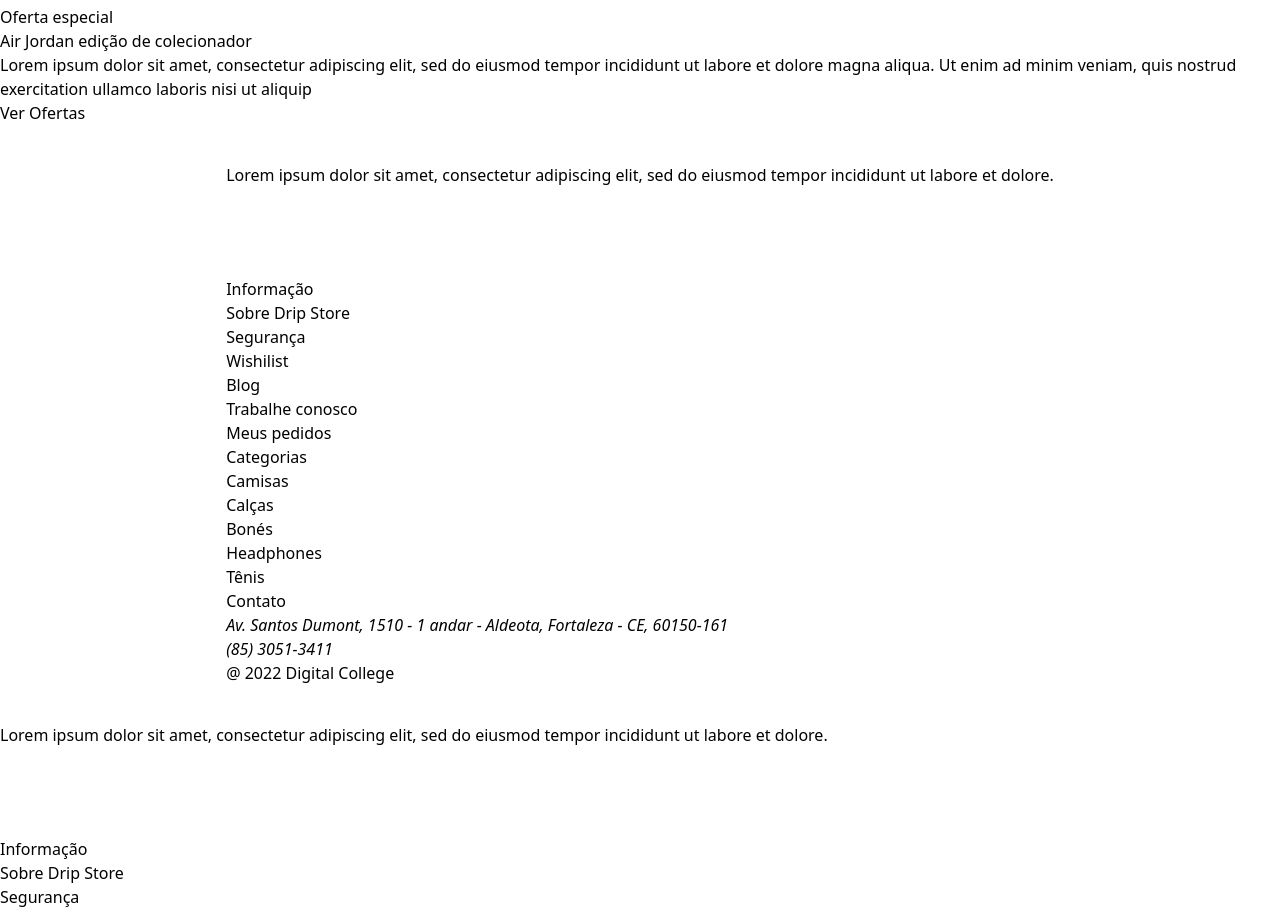
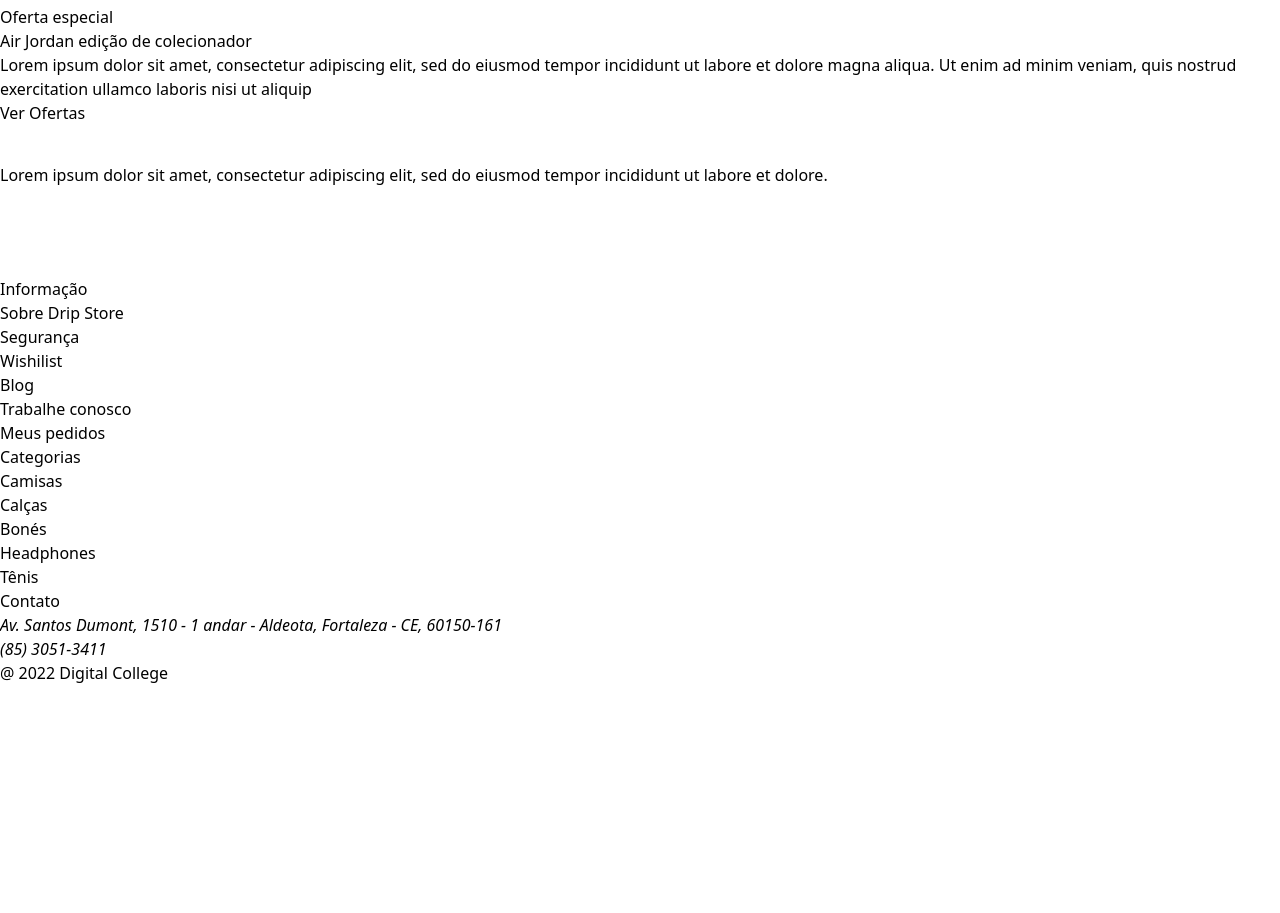
Before and after one commit to jaraujo95/dripstore, a React (Vite) app: page / in a window 1280 px wide. Shown: the part 6240-7153 px from the top of the page. After the commit the page ends 6925 px from the top, so only its background shows below. Built offline with nearby package versions, Linux system fonts and the light colour scheme.

Commit message:
alterando local do footer

```diff
--- a/src/pages/Home.jsx
+++ b/src/pages/Home.jsx
@@ -73,9 +73,7 @@ export default function Home() {
         </div>
       </section>
 
-      <footer>
-        <Footer />
-      </footer>
+
     </div>
 
   );
```
